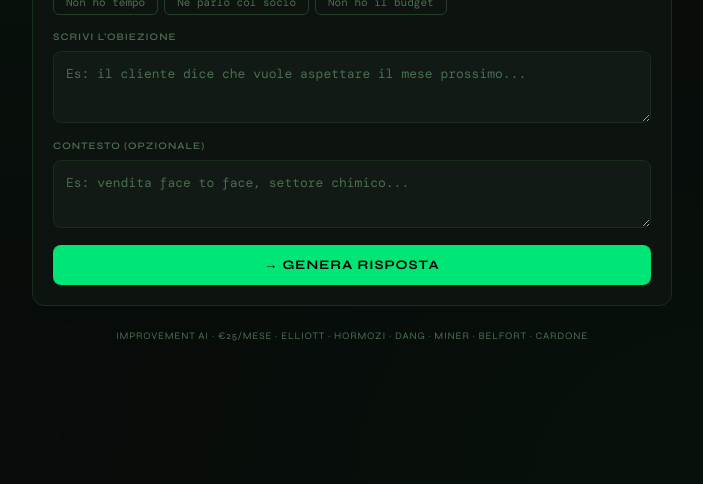
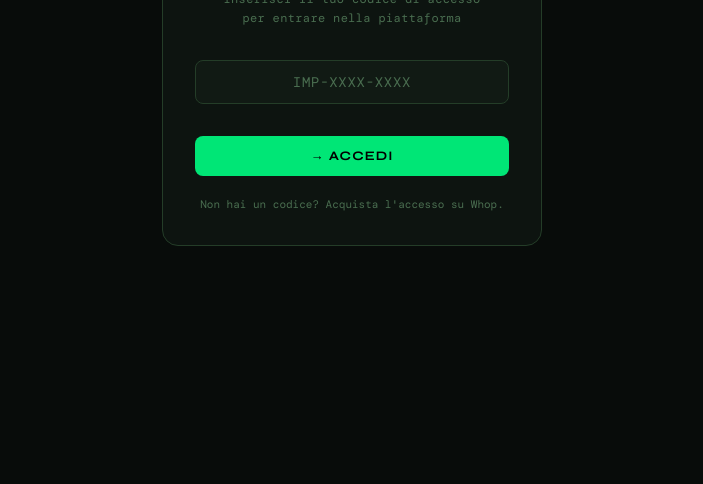
Before and after one commit to fury10JIK/improvement-ai, a website: page index.html in a window 1280 px wide. Shown: the part 316-800 px from the top of the page, without its empty margins (288-991 px from the left). Drawn offline with nearby package versions, Linux system fonts and the light colour scheme; a web font is replaced by a local one.

Commit message:
login con codice

```diff
--- a/index.html
+++ b/index.html
@@ -77,10 +77,33 @@ textarea::placeholder{color:var(--text3)}
 .info-box{background:var(--bg3);border:1px solid var(--border);border-left:2px solid var(--green);border-radius:8px;padding:.75rem 1rem;font-size:12px;color:var(--text2);line-height:1.7;margin-bottom:1rem}
 .nota{font-size:10px;color:var(--text3);text-align:center;margin-top:1.5rem;letter-spacing:0.08em;font-family:'Syne',sans-serif}
 .mentor-avatar{width:36px;height:36px;border-radius:8px;background:rgba(0,230,118,0.1);border:1px solid rgba(0,230,118,0.2);display:flex;align-items:center;justify-content:center;font-family:'Syne',sans-serif;font-weight:800;font-size:13px;color:var(--green);flex-shrink:0}
+#login-screen{position:fixed;top:0;left:0;right:0;bottom:0;background:var(--bg);display:flex;align-items:center;justify-content:center;z-index:100;padding:1.25rem}
+.login-box{width:100%;max-width:380px;background:var(--bg2);border:1px solid var(--border2);border-radius:16px;padding:2rem;text-align:center}
+.login-logo{font-family:'Syne',sans-serif;font-size:24px;font-weight:800;margin-bottom:6px}
+.login-sub{font-size:12px;color:var(--text3);margin-bottom:2rem;line-height:1.6;letter-spacing:0.03em}
+.login-input{width:100%;padding:12px;font-size:14px;font-family:'DM Mono',monospace;border:1px solid var(--border2);border-radius:8px;background:var(--bg3);color:var(--text);text-align:center;letter-spacing:0.1em;margin-bottom:4px}
+.login-input:focus{outline:none;border-color:var(--green);box-shadow:0 0 0 3px rgba(0,230,118,0.08)}
+.login-input::placeholder{color:var(--text3);letter-spacing:0.05em}
+.login-error{font-size:11px;color:#ff5252;margin-bottom:8px;min-height:16px;letter-spacing:0.03em}
+.login-btn{width:100%;padding:12px;font-size:13px;font-weight:700;font-family:'Syne',sans-serif;background:var(--green);color:#000;border:none;border-radius:8px;cursor:pointer;letter-spacing:0.08em;transition:all .2s;margin-top:4px}
+.login-btn:hover{background:var(--green3);box-shadow:0 0 20px rgba(0,230,118,0.3)}
+.login-note{font-size:11px;color:var(--text3);margin-top:1.25rem;line-height:1.6}
 </style>
 </head>
 <body>
-<div class="wrap">
+
+<div id="login-screen">
+  <div class="login-box">
+    <div class="login-logo"><span>Improvement</span><span class="logo-ai">AI</span></div>
+    <div class="login-sub">Inserisci il tuo codice di accesso<br>per entrare nella piattaforma</div>
+    <input class="login-input" id="login-input" type="text" placeholder="IMP-XXXX-XXXX" autocomplete="off" spellcheck="false">
+    <div class="login-error" id="login-error"></div>
+    <button class="login-btn" onclick="doLogin()">→ ACCEDI</button>
+    <div class="login-note">Non hai un codice? Acquista l'accesso su Whop.</div>
+  </div>
+</div>
+
+<div class="wrap" id="main-app" style="display:none">
   <div class="header">
     <div class="logo"><span>Improvement</span><span class="logo-ai">AI</span><span class="logo-dot"></span></div>
     <div class="tagline">Addestrata su <span>Elliott · Hormozi · Dang · Miner · Belfort · Cardone</span><br>La tua arma segreta per chiudere più deal.</div>
@@ -214,7 +237,35 @@ textarea::placeholder{color:var(--text3)}
   </div>
   <div class="nota">IMPROVEMENT AI · €25/MESE · ELLIOTT · HORMOZI · DANG · MINER · BELFORT · CARDONE</div>
 </div>
+
 <script>
+const VALID_CODES=['IMP-2025-ALFA','IMP-2025-BETA','IMP-2025-GAMMA','IMP-2025-DELTA','IMP-2025-TEST'];
+
+function doLogin(){
+  const code=document.getElementById('login-input').value.trim().toUpperCase();
+  if(VALID_CODES.includes(code)){
+    localStorage.setItem('imp_access',code);
+    document.getElementById('login-screen').style.display='none';
+    document.getElementById('main-app').style.display='block';
+  }else{
+    document.getElementById('login-error').textContent='Codice non valido. Controlla e riprova.';
+    document.getElementById('login-input').style.borderColor='#ff5252';
+    setTimeout(()=>{document.getElementById('login-input').style.borderColor='';},2000);
+  }
+}
+
+document.getElementById('login-input').addEventListener('keydown',function(e){
+  if(e.key==='Enter')doLogin();
+});
+
+window.addEventListener('load',function(){
+  const saved=localStorage.getItem('imp_access');
+  if(saved&&VALID_CODES.includes(saved)){
+    document.getElementById('login-screen').style.display='none';
+    document.getElementById('main-app').style.display='block';
+  }
+});
+
 const prof={tipo:'',stile:'',ticket:''};
 let simCtx='';
 let simHistory=[];
```
